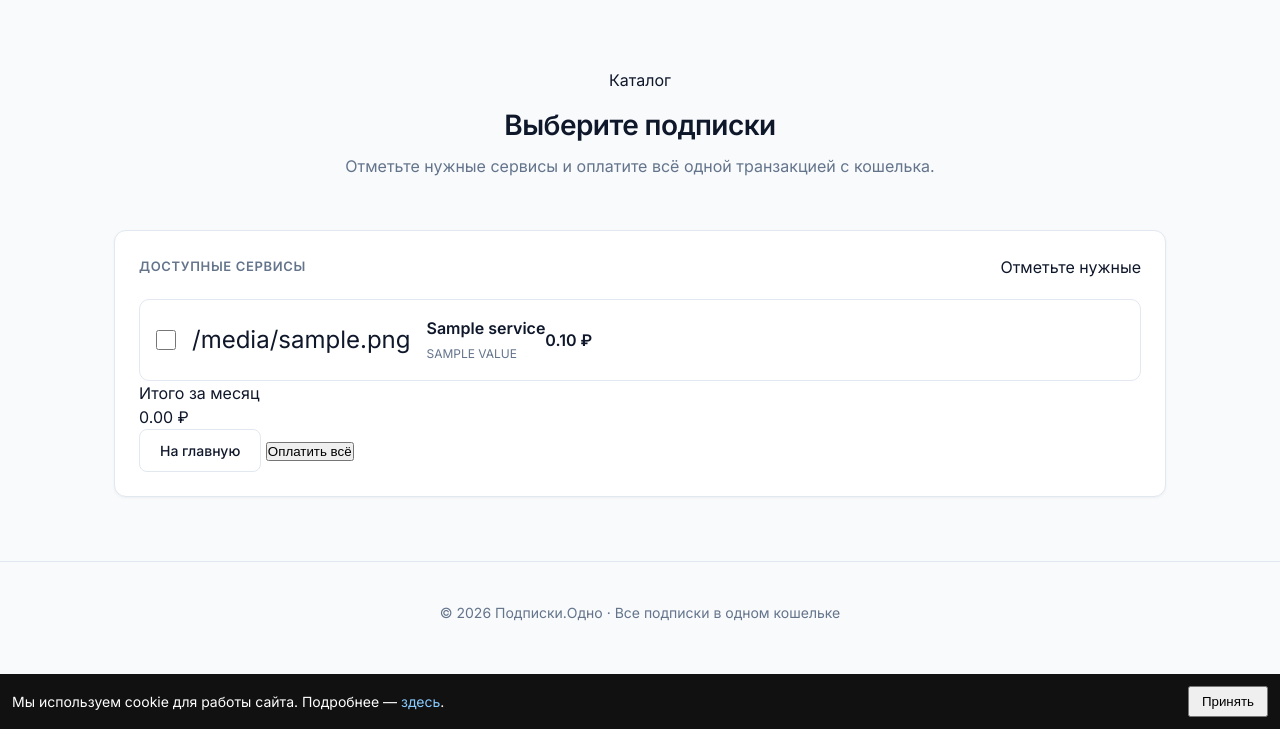
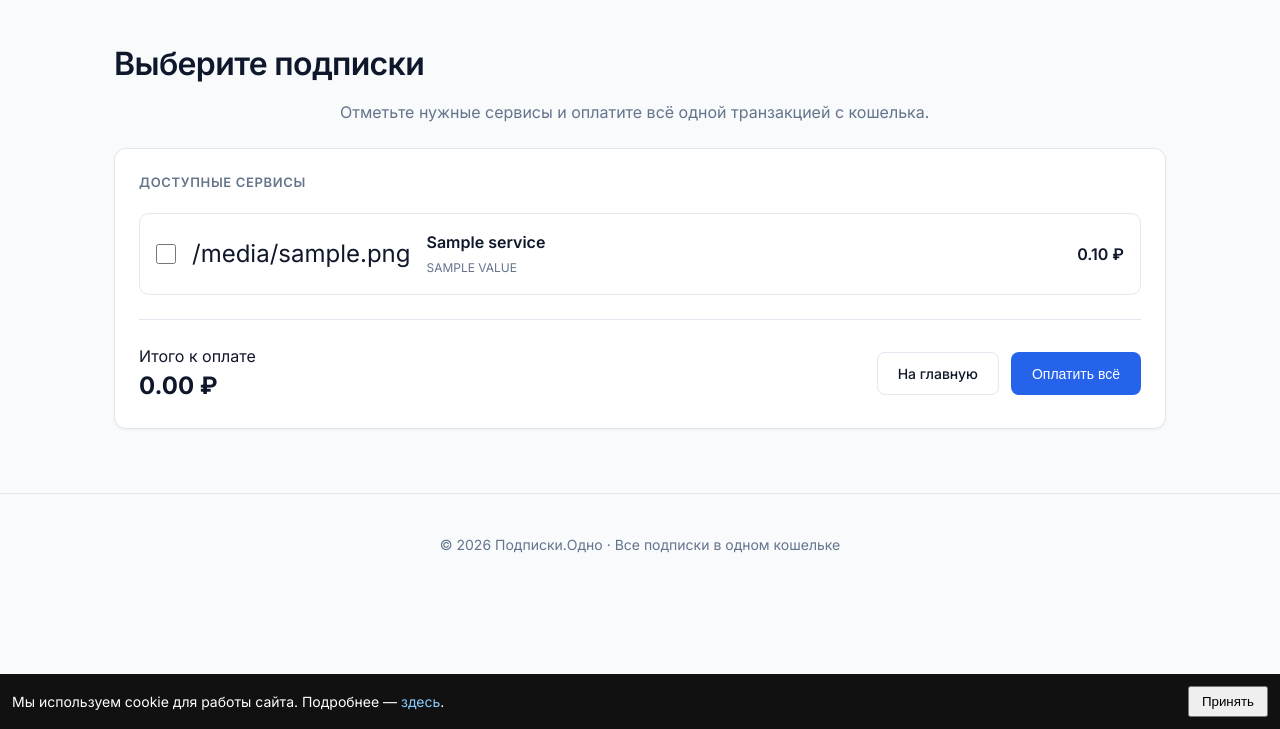
Before and after one commit to Bobalil/subscribesite2, a FastAPI app: template app/templates/subscriptions.html in a window 1280 px wide. Shown: the part 71-800 px from the top of the page. Run offline with FastAPI, Linux system fonts and the light colour scheme; the template is opened without the code that fills it: most values are stand-ins (such as "Sample title", 1, 10 or a date in 2020).

Commit message:
Update subscriptions.html

```diff
--- a/app/templates/subscriptions.html
+++ b/app/templates/subscriptions.html
@@ -2,44 +2,43 @@
 {% block title %}Подписки{% endblock %}
 {% block content %}
 
-<section class="hero" style="padding:28px 32px">
-    <span class="eyebrow">Каталог</span>
-    <h1 style="font-size:28px; margin:12px 0 8px">Выберите подписки</h1>
-    <p style="margin-bottom:0">Отметьте нужные сервисы и оплатите всё одной транзакцией с кошелька.</p>
+<section class="hero" style="text-align: left; padding: 0 0 24px 0;">
+    <h1>Выберите подписки</h1>
+    <p>Отметьте нужные сервисы и оплатите всё одной транзакцией с кошелька.</p>
 </section>
-
-<div class="spacer"></div>
 
 <form method="post" action="/subscriptions/pay-all">
     <div class="panel">
         <div class="panel-head">
             <h2 class="panel-title">Доступные сервисы</h2>
-            <span class="muted small">Отметьте нужные</span>
         </div>
 
         <div class="sub-list">
             {% for s in services %}
             {% set active = mine.get(s.id) and mine[s.id].is_active %}
-            <label class="sub-row {% if active %}selected{% endif %}" for="chk-{{ s.id }}">
+            <label class="sub-row" for="chk-{{ s.id }}">
                 <input id="chk-{{ s.id }}" type="checkbox" {% if active %}checked{% endif %} onchange="document.getElementById('toggle-{{ s.id }}').submit()">
                 <span class="icon">{{ s.icon }}</span>
-                <span>
+                <div class="info">
                     <span class="name">{{ s.name }}</span>
                     <span class="mode">{{ s.execution_mode.value }}</span>
+                </div>
+                <!-- data-price-rub для пересчета конкретной подписки -->
+                <span class="price" data-price-rub="{{ s.price / 100 }}">
+                    {{ '%.2f'|format(s.price / 100) }} ₽
                 </span>
-                <span class="price">{{ '%.2f'|format(s.price / 100) }} ₽</span>
             </label>
             {% endfor %}
         </div>
 
-        <div class="summary">
+        <div style="display: flex; justify-content: space-between; align-items: center; margin-top: 24px; padding-top: 24px; border-top: 1px solid var(--border);">
             <div>
-                <div class="total-label">Итого за месяц</div>
-                <div class="total-value" id="total-label">0.00 ₽</div>
+                <div class="small muted">Итого к оплате</div>
+                <div style="font-size: 24px; font-weight: 700;" id="total-label">0.00 ₽</div>
             </div>
-            <div class="actions">
+            <div style="display: flex; gap: 12px;">
                 <a href="/" class="btn ghost">На главную</a>
-                <button type="submit">Оплатить всё</button>
+                <button type="submit" class="btn">Оплатить всё</button>
             </div>
         </div>
     </div>
@@ -56,13 +55,24 @@ function recalc() {
     var total = 0;
     document.querySelectorAll('.sub-row').forEach(function (row) {
         var chk = row.querySelector('input[type=checkbox]');
-        row.classList.toggle('selected', chk.checked);
         if (chk.checked) {
-            var priceText = row.querySelector('.price').textContent.replace(/[^\d.,]/g, '').replace(',', '.');
+            // Берем точное значение из data-атрибута
+            var priceText = row.querySelector('.price').getAttribute('data-price-rub');
             total += parseFloat(priceText) || 0;
         }
     });
-    document.getElementById('total-label').textContent = total.toFixed(2) + ' ₽';
+
+    const currentCurrency = localStorage.getItem("preferred_currency") || "RUB";
+    const totalEl = document.getElementById('total-label');
+
+    // Если выбраны доллары, пересчитываем итог
+    if (currentCurrency === "USD") {
+        fetch('/currency/rate').then(r => r.json()).then(d => {
+            totalEl.textContent = "$" + (total / d.USD_RUB).toFixed(2);
+        });
+    } else {
+        totalEl.textContent = total.toFixed(2) + ' ₽';
+    }
 }
 document.querySelectorAll('.sub-row input[type=checkbox]').forEach(function (c) {
     c.addEventListener('change', recalc);
```
